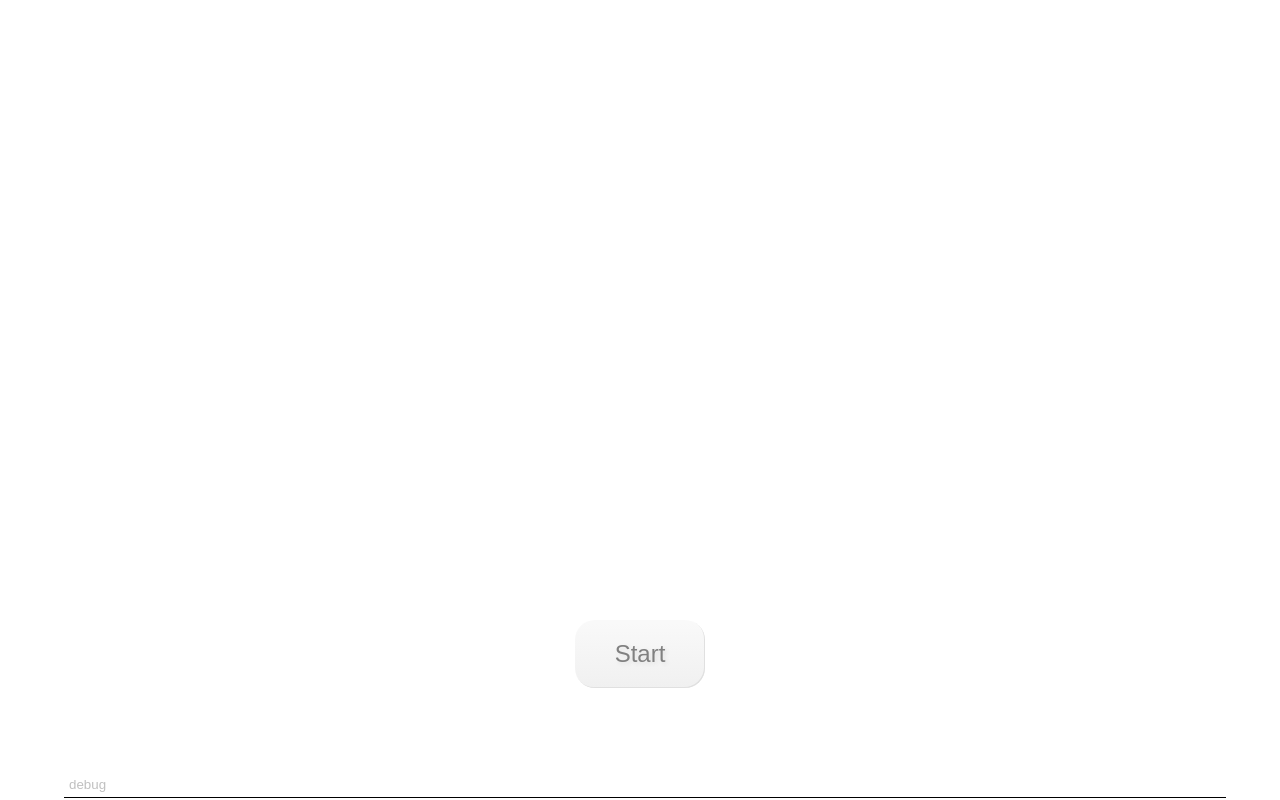
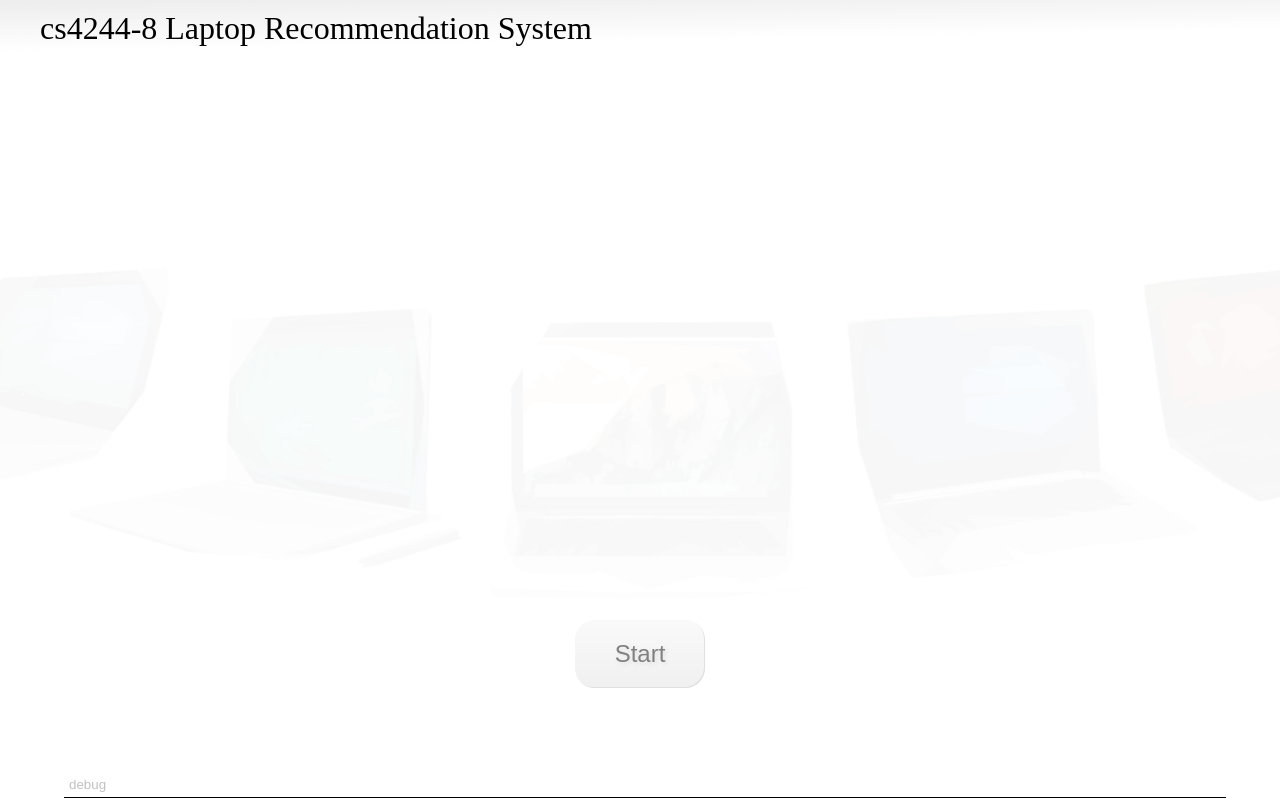
Before and after one commit to zlheui/cs4244-project, a plain HTML site: page assets/index.html in a window 1280 px wide. Drawn offline with Linux system fonts and the light colour scheme; files that its build step writes are made by us from their sources; files whose address does not match are found by name.

Commit message:
Add background and style GUI

```diff
--- a/assets/index.html
+++ b/assets/index.html
@@ -1,10 +1,15 @@
 <!doctype html>
 <html>
   <head>
-    <title>cs4244-08 Laptop Recommendation System</title>
+    <title>cs4244-8 Laptop Recommendation System</title>
     <link rel="stylesheet" href="assets/style.css" type="text/css"></link>
   </head>
   <body>
+    <div class="banner">
+      <p>
+        cs4244-8 Laptop Recommendation System
+      </p>
+    </div>
     <ul id="output">
 
     </ul>
--- a/assets/style.css
+++ b/assets/style.css
@@ -4,7 +4,29 @@ body {
   text-align: center;
 }
 
+.banner {
+  font-size: 2em;
+  left: 0;
+  height: 50px;
+  position: fixed;
+  text-align: left;
+  top: 0;
+  right: 10;
+  width: 100%;
+  z-index: 1;
+}
+
+.banner p {
+  background: linear-gradient(179deg, #eee 5%, rgba(255, 255, 255, 0.5) 65%);
+  margin: 0;
+  padding: 10px 40px;
+}
+
 ul#output {
+  background-image: url('/assets/laptops.png');
+  background-position: bottom;
+  background-repeat: no-repeat;
+  background-size: 100%;
   bottom: 200px;
   left: 0;
   list-style-type: none;
@@ -13,7 +35,7 @@ ul#output {
   padding: 0;
   position: fixed;
   text-align: center;
-  top: 0;
+  top: 50px;
   width: 100%;
 }
 
@@ -43,6 +65,7 @@ li:last-child {
   font-size: 2em;
   font-weight: 600;
   padding-bottom: 4em;
+  text-shadow: 2px 2px 5px #fff;
 }
 
 .controls {
```
Also changed, not shown: assets/laptops.png (added).
